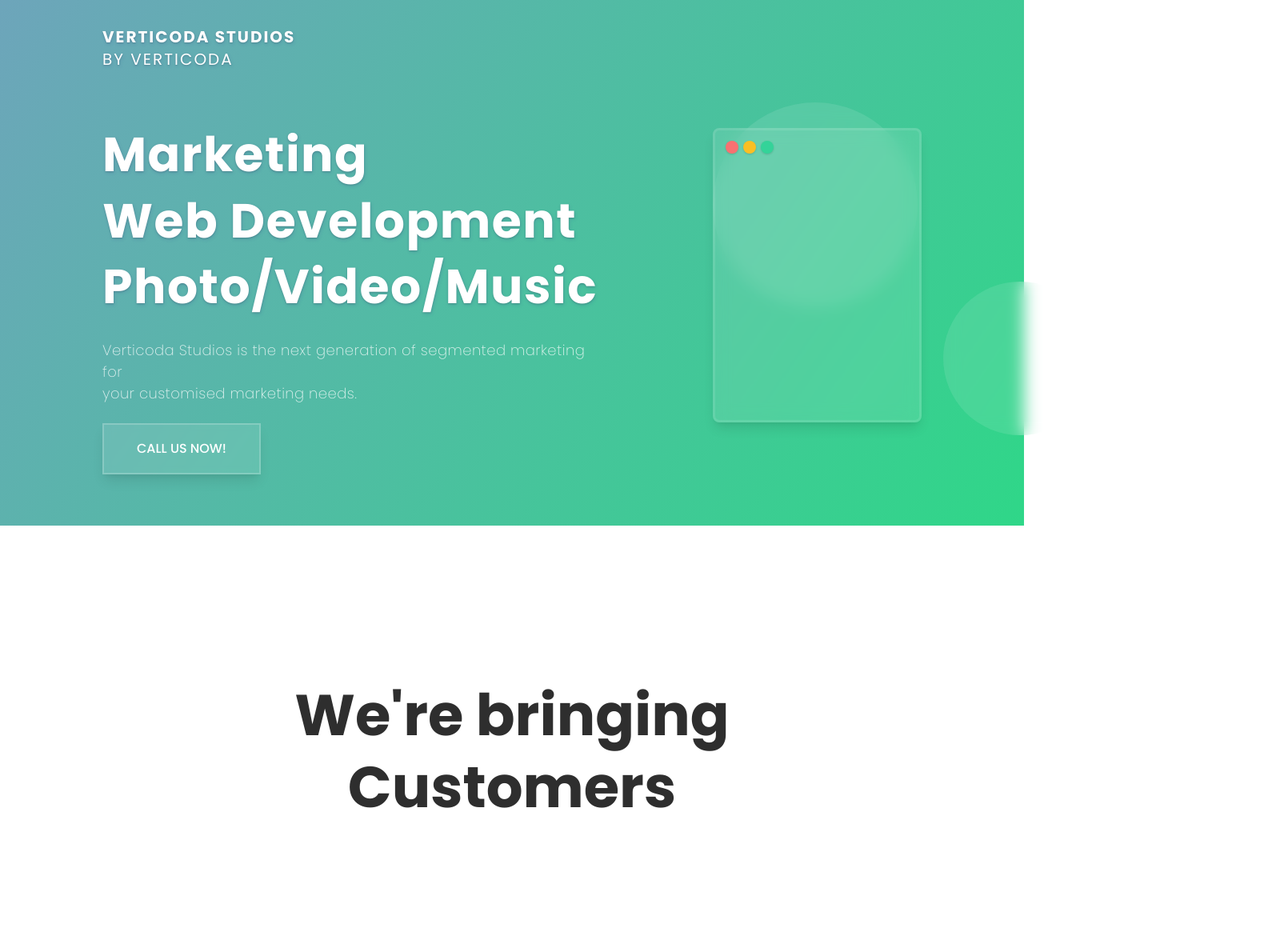
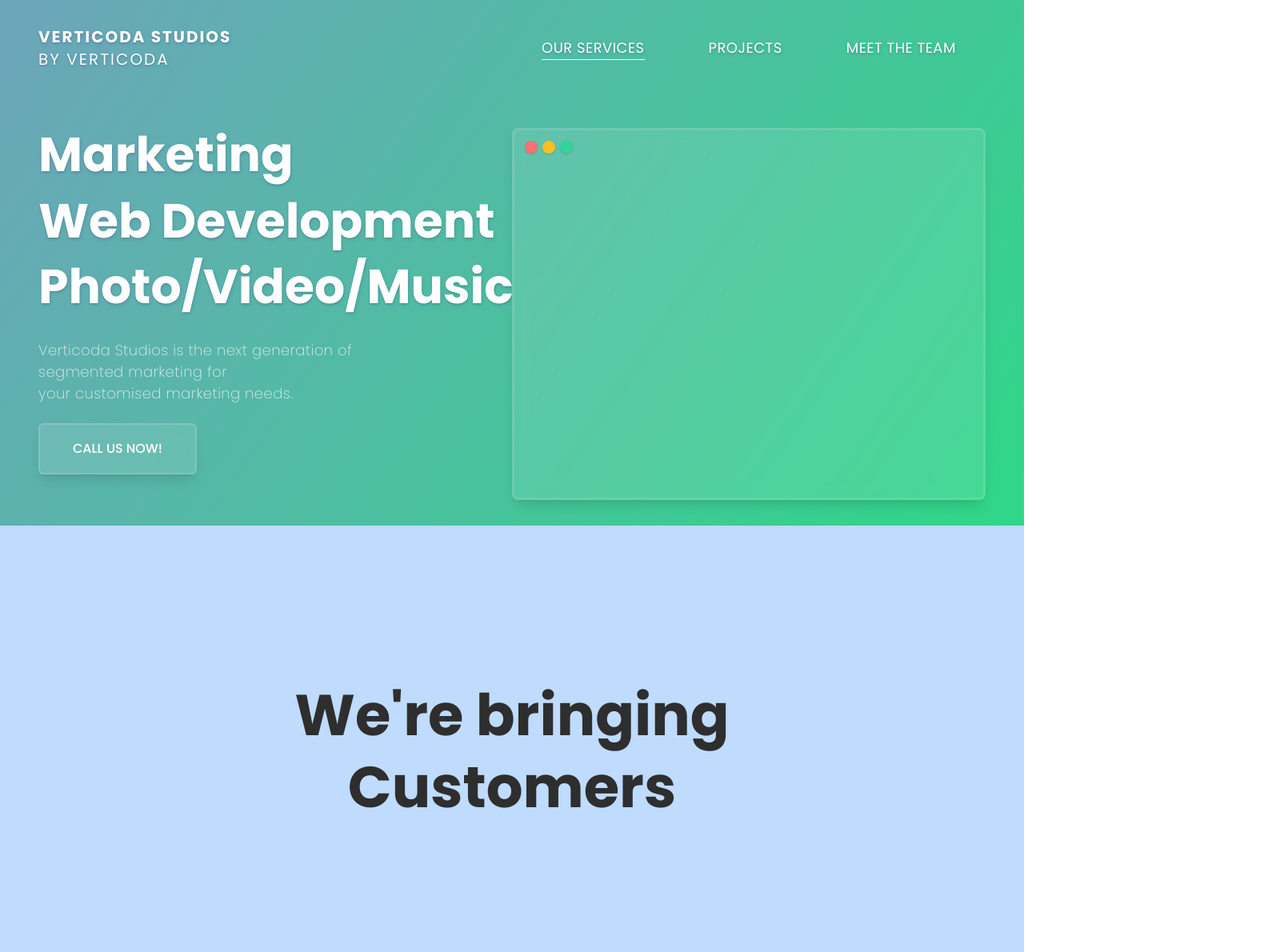
Before and after one commit to byytelope/verticoda-studios-website, a React (Create React App) app: page / in a window 1280 px wide. Shown: the top 1190 px of the page at 80% size, 1595 px wide, since content can reach past the window. Built offline with nearby package versions, Linux system fonts and the light colour scheme.

Commit message:
Tab underline

```diff
--- a/package.json
+++ b/package.json
@@ -14,6 +14,7 @@
         "react": "^17.0.1",
         "react-dom": "^17.0.1",
         "react-icons": "^3.11.0",
+        "react-intersection-observer": "^8.31.0",
         "react-scripts": "4.0.1",
         "tailwindcss": "^2.0.1",
         "web-vitals": "^0.2.4"
--- a/src/App.js
+++ b/src/App.js
@@ -1,34 +1,40 @@
 import { ThemeProvider } from "@material-ui/core/styles";
-import { Button } from "@material-ui/core";
+import { useInView } from "react-intersection-observer";
 
+import Team from "./components/Team";
 import Header from "./components/Header/Header";
 import theme from "./styles/theme";
 import "./App.css";
 
 export default function App() {
+    const [servicesRef, servicesInView] = useInView({ threshold: 0.5 });
+    const [projectsRef, projectsInView] = useInView({ threshold: 0.5 });
+    const [teamRef, teamInView] = useInView({ threshold: 0.5 });
+
+    const refs = { projectsRef, servicesRef, teamRef };
+
+    const activeTab = () => {
+        if (servicesInView) {
+            return "services";
+        } else if (projectsInView) {
+            return "projects";
+        } else if (teamInView) {
+            return "team";
+        } else return null;
+    };
+
     return (
         <ThemeProvider theme={theme}>
             <div className="App">
-                <Header />
-                <div className="">
-                    <div className="text-text font-bold text-7xl text-center leading-tight py-48">
-                        We're bringing
-                        <br />
-                        Customers
-                    </div>
-                    <div className="flex justify-center">
-                        <Button
-                            variant="outlined"
-                            size="large"
-                            className="focus:outline-none h-12 shadow-lg"
-                            href="https://www.facebook.com/VerticodaStudios"
-                            target="_blank"
-                        >
-                            FOLLOW US ON FACEBOOK
-                        </Button>
-                    </div>
-                    <div className="py-96" />
-                    <div className="py-96" />
+                <Header refs={refs} activeTab={activeTab()} />
+                <div ref={servicesRef} className="bg-blue-200">
+                    <Team />
+                </div>
+                <div ref={projectsRef} className="bg-blue-500">
+                    <Team />
+                </div>
+                <div ref={teamRef} className="bg-blue-800">
+                    <Team />
                 </div>
             </div>
         </ThemeProvider>
--- a/src/components/Header/Header.js
+++ b/src/components/Header/Header.js
@@ -1,18 +1,18 @@
+import HeaderButton from "./HeaderButton";
 import HeaderCard from "./HeaderCard";
 import Navbar from "./Navbar";
-import HeaderButton from "./HeaderButton";
 import "../../styles/header.css";
 
-export default function Home() {
+export default function Header({ refs, activeTab }) {
     return (
         <div className="mainHeader">
-            <Navbar />
-            <div className="flex xl:px-32 px-12 pt-32">
+            <Navbar refs={refs} activeTab={activeTab} />
+            <div className="grid grid-cols-2 2xl:px-32 px-12 pt-32">
                 <div className="w-full pr-36">
-                    <div className="py-6 text-6xl font-bold text-white tracking-wide leading-snug text-shadow-md">
+                    <div className="py-6 text-6xl font-bold text-white tracking-normal leading-snug text-shadow-md">
                         Marketing
                         <br />
-                        Web Development
+                        Web&nbsp;Development
                         <br />
                         Photo/Video/Music
                     </div>
@@ -24,30 +24,8 @@ export default function Home() {
                         <HeaderButton />
                     </div>
                 </div>
-                <div className="w-full">
-                    <div className="absolute flex">
-                        <div className="self-start">
-                            <div
-                                className="p-32 bg-white bg-opacity-10 rounded-full"
-                                style={{ backdropFilter: "blur(10px)" }}
-                            />
-                        </div>
-                        <div className="self-end pl-8 pt-56">
-                            <div
-                                className="p-24 bg-white bg-opacity-10 rounded-full"
-                                style={{ backdropFilter: "blur(10px)" }}
-                            />
-                        </div>
-                        <div className="self-start pl-16 pt-16">
-                            <div
-                                className="p-20 bg-white bg-opacity-10 rounded-full"
-                                style={{ backdropFilter: "blur(10px)" }}
-                            />
-                        </div>
-                    </div>
-                    <div className="py-8 w-full">
-                        <HeaderCard />
-                    </div>
+                <div className="py-8 w-full hidden xl:flex">
+                    <HeaderCard />
                 </div>
             </div>
         </div>
--- a/src/components/Header/HeaderButton.js
+++ b/src/components/Header/HeaderButton.js
@@ -6,7 +6,7 @@ const useStyles = makeStyles({
         color: "#FFF",
     },
     root: {
-        borderColor: "rgba(255,255,255,0.2)",
+        borderColor: "rgba(255,255,255,0.15)",
     },
 });
 
--- a/src/components/Header/Navbar.js
+++ b/src/components/Header/Navbar.js
@@ -1,7 +1,7 @@
 import { useEffect, useState } from "react";
 import { motion, useAnimation } from "framer-motion";
 
-export default function Navbar() {
+export default function Navbar({ refs, activeTab }) {
     const [isScrolling, setIsScrolling] = useState(false);
     const navBgAnimation = useAnimation();
     const navTextAnimation = useAnimation();
@@ -56,7 +56,7 @@ export default function Navbar() {
 
     return (
         <motion.div
-            className={`fixed flex flex-col w-full z-50 xl:px-32 px-12 ${
+            className={`fixed grid grid-cols-2 w-full z-50 2xl:px-32 px-12 ${
                 isScrolling ? "shadow-md" : ""
             } transition ease-out`}
             animate={navBgAnimation}
@@ -70,6 +70,54 @@ export default function Navbar() {
                 <div className="font-bold">{"VERTICODA STUDIOS"}</div>
                 <div>{"BY VERTICODA"}</div>
             </motion.div>
+            <motion.div
+                className="flex items-center justify-center space-x-20 text-white text-shadow-md text-lg"
+                animate={navTextAnimation}
+                transition={{ ease: "easeOut" }}
+            >
+                <div
+                    className={`cursor-pointer tracking-wide border-current ${
+                        activeTab === "services" ? "border-b" : ""
+                    }`}
+                    onClick={() => {
+                        refs.servicesRef && console.log(refs);
+                        window.scrollTo({
+                            behavior: "smooth",
+                            top: refs.servicesRef.offsetTop,
+                        });
+                    }}
+                >
+                    OUR&nbsp;SERVICES
+                </div>
+                <div
+                    className={`cursor-pointer tracking-wide border-current ${
+                        activeTab === "projects" ? "border-b" : ""
+                    }`}
+                    onClick={() =>
+                        refs.projectsRef &&
+                        window.scrollTo({
+                            behavior: "smooth",
+                            top: refs.projectsRef.offsetTop,
+                        })
+                    }
+                >
+                    PROJECTS
+                </div>
+                <div
+                    className={`cursor-pointer tracking-wide border-current ${
+                        activeTab === "team" ? "border-b" : ""
+                    }`}
+                    onClick={() =>
+                        refs.teamRef &&
+                        window.scrollTo({
+                            behavior: "smooth",
+                            top: refs.teamRef.offsetTop,
+                        })
+                    }
+                >
+                    MEET&nbsp;THE&nbsp;TEAM
+                </div>
+            </motion.div>
         </motion.div>
     );
 }
--- a/src/components/Team.js
+++ b/src/components/Team.js
@@ -1,3 +1,24 @@
+import { Button } from "@material-ui/core";
+
 export default function Team() {
-    return <div></div>;
+    return (
+        <div className="h-screen">
+            <div className="text-text font-bold text-7xl text-center leading-tight py-48">
+                We're bringing
+                <br />
+                Customers
+            </div>
+            <div className="flex justify-center">
+                <Button
+                    variant="outlined"
+                    size="large"
+                    className="focus:outline-none h-12 shadow-lg"
+                    href="https://www.facebook.com/VerticodaStudios"
+                    target="_blank"
+                >
+                    FOLLOW US ON FACEBOOK
+                </Button>
+            </div>
+        </div>
+    );
 }
--- a/src/styles/theme.js
+++ b/src/styles/theme.js
@@ -23,13 +23,13 @@ export default createMuiTheme({
                 fontSize: "1rem",
             },
             root: {
-                borderRadius: "0rem",
+                borderRadius: "0.4rem",
                 minHeight: "4rem",
             },
             outlined: {
                 backdropFilter: "blur(5px)",
                 backgroundColor: "rgba(255,255,255,0.1)",
-                borderColor: "rgba(0,0,0,0.3)",
+                borderColor: "rgba(0,0,0,0.2)",
                 borderWidth: "0.15rem",
             },
         },
```
Also changed, not shown: 1 other file (tests, documents, lock files or other folders).
